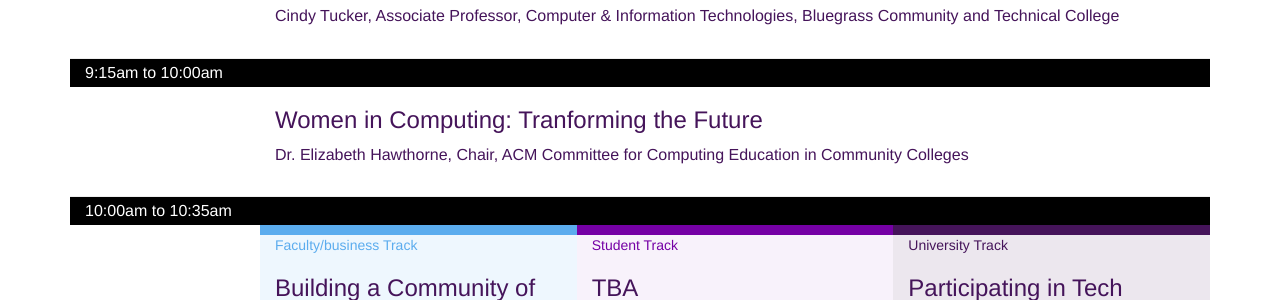
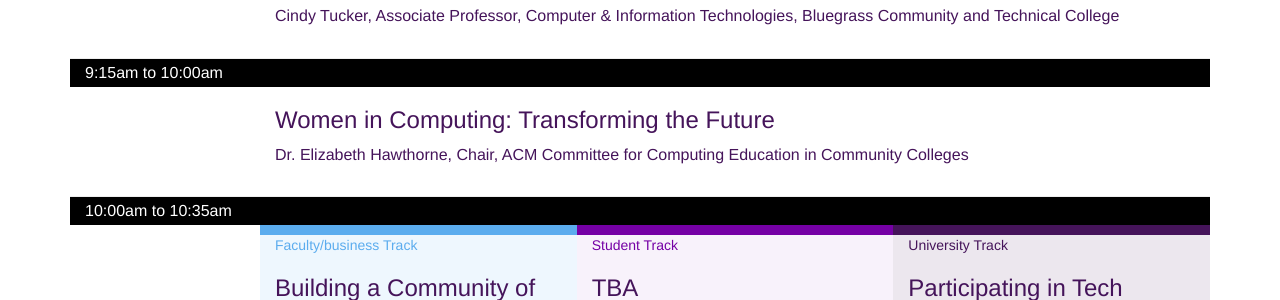
Before and after one commit to LexLadiesCode/KYCC-WIC, a Jekyll site: the page built from agenda.md, in a window 1280 px wide and 900 px high, scrolled down 2329 px. Shown: the part 154-454 px from the top of the window. Built offline with Jekyll 4.4.1, drawn with Linux system fonts in a browser that asks for light colours.

Commit message:
typo fix

```diff
--- a/_data/agenda/2015-04-11.yml
+++ b/_data/agenda/2015-04-11.yml
@@ -19,7 +19,7 @@ times:
   - start: 9:15am
     end: 10:00am
     sessions:
-      - title: "Women in Computing: Tranforming the Future"
+      - title: "Women in Computing: Transforming the Future"
         location: TBA
         speakers:
           - name: Dr. Elizabeth Hawthorne
```
